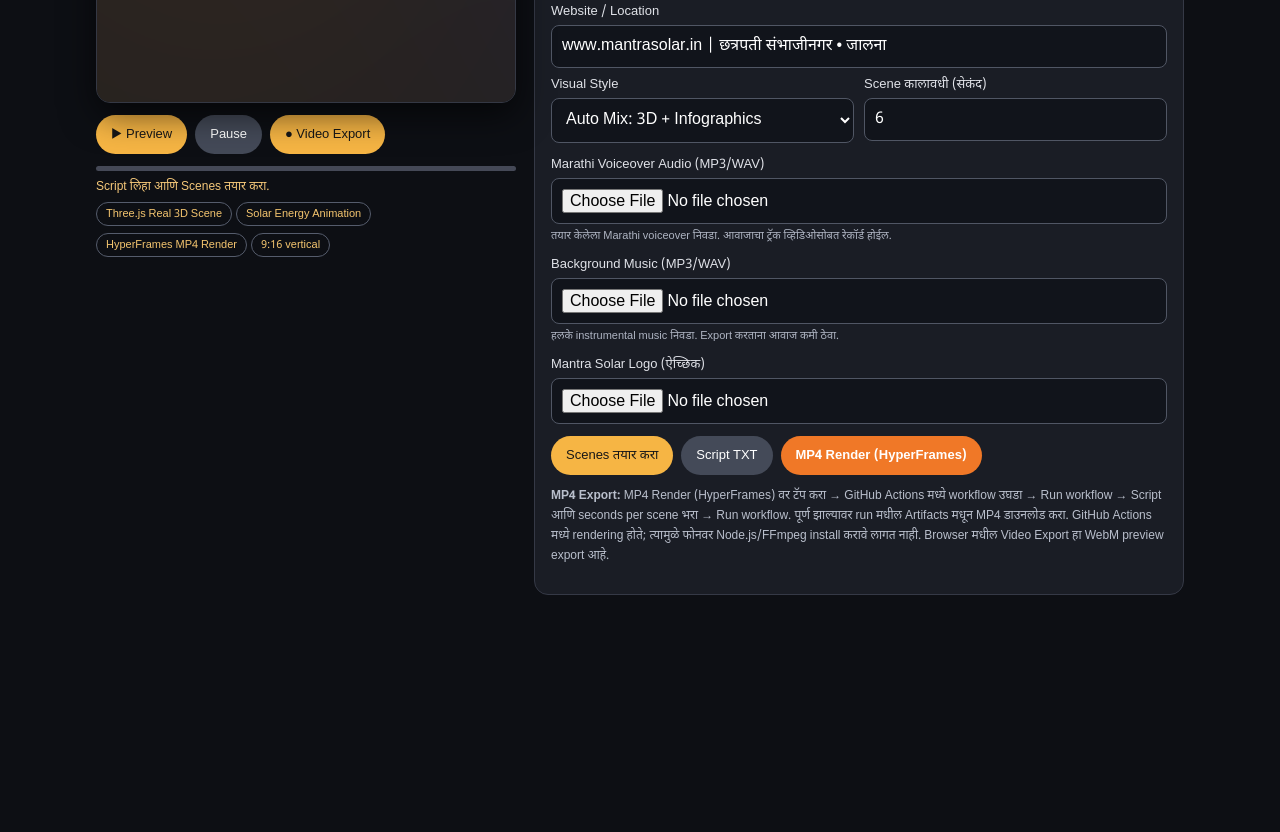
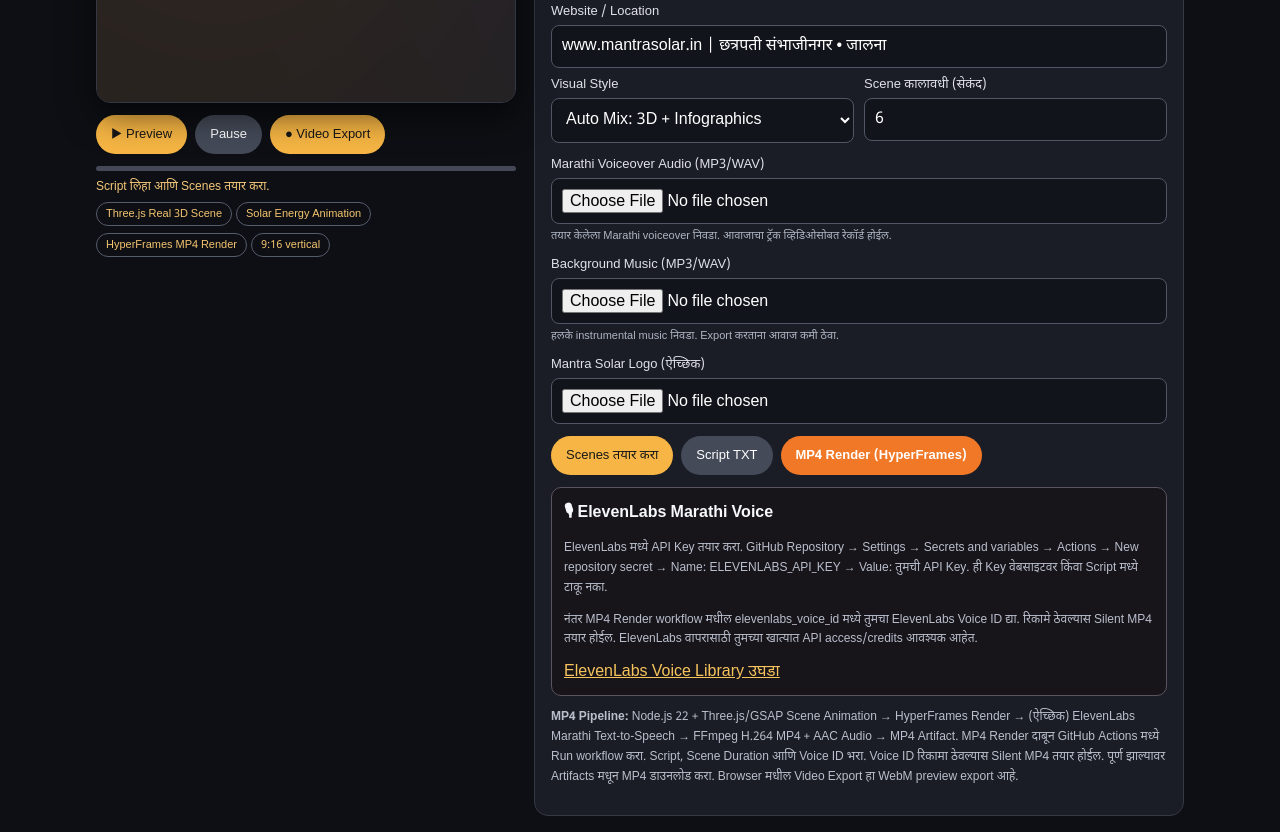
Before and after one commit to vishwajeetmarkad951-debug/Mantra-soalr, a plain HTML site: page video-studio/index.html in a window 1280 px wide. Shown: the part 712-1544 px from the top of the page. Before the commit the page ends 1323 px from the top, so only its background shows below. Drawn offline with nearby package versions, Linux system fonts and the light colour scheme.

Commit message:
Add ElevenLabs setup guide and explain Node FFmpeg MP4 pipeline

```diff
--- a/video-studio/index.html
+++ b/video-studio/index.html
@@ -27,7 +27,8 @@ Mantra Solar कडून मोफत कोटेशन आणि साइट
 <label>Background Music (MP3/WAV)</label><input id="music" type="file" accept="audio/*"><div class="filehint">हलके instrumental music निवडा. Export करताना आवाज कमी ठेवा.</div>
 <label>Mantra Solar Logo (ऐच्छिक)</label><input id="logo" type="file" accept="image/*">
 <div class="btns"><button id="build">Scenes तयार करा</button><button id="downloadScript" class="secondary">Script TXT</button><a href="https://github.com/vishwajeetmarkad951-debug/Mantra-soalr/actions/workflows/render-mantra-solar-mp4.yml" target="_blank" rel="noopener" style="display:inline-block;padding:11px 15px;border-radius:24px;background:#f07827;color:#fff;text-decoration:none;font-size:13px;font-weight:800">MP4 Render (HyperFrames)</a></div>
-<p class="hint"><b>MP4 Export:</b> MP4 Render (HyperFrames) वर टॅप करा → GitHub Actions मध्ये workflow उघडा → Run workflow → Script आणि seconds per scene भरा → Run workflow. पूर्ण झाल्यावर run मधील Artifacts मधून MP4 डाउनलोड करा. GitHub Actions मध्ये rendering होते; त्यामुळे फोनवर Node.js/FFmpeg install करावे लागत नाही. Browser मधील Video Export हा WebM preview export आहे.</p>
+<div class="briefbox"><b>🎙 ElevenLabs Marathi Voice</b><p class="hint">ElevenLabs मध्ये API Key तयार करा. GitHub Repository → Settings → Secrets and variables → Actions → New repository secret → Name: ELEVENLABS_API_KEY → Value: तुमची API Key. ही Key वेबसाइटवर किंवा Script मध्ये टाकू नका.</p><p class="hint">नंतर MP4 Render workflow मधील elevenlabs_voice_id मध्ये तुमचा ElevenLabs Voice ID द्या. रिकामे ठेवल्यास Silent MP4 तयार होईल. ElevenLabs वापरासाठी तुमच्या खात्यात API access/credits आवश्यक आहेत.</p><a href="https://elevenlabs.io/app/voice-library" target="_blank" rel="noopener" style="color:#f6c45d">ElevenLabs Voice Library उघडा</a></div>
+<p class="hint"><b>MP4 Pipeline:</b> Node.js 22 + Three.js/GSAP Scene Animation → HyperFrames Render → (ऐच्छिक) ElevenLabs Marathi Text-to-Speech → FFmpeg H.264 MP4 + AAC Audio → MP4 Artifact. MP4 Render दाबून GitHub Actions मध्ये Run workflow करा. Script, Scene Duration आणि Voice ID भरा. Voice ID रिकामा ठेवल्यास Silent MP4 तयार होईल. पूर्ण झाल्यावर Artifacts मधून MP4 डाउनलोड करा. Browser मधील Video Export हा WebM preview export आहे.</p>
 </section></main>
 <script>
 const c=document.getElementById('canvas'),ctx=c.getContext('2d',{alpha:true}),$=id=>document.getElementById(id);let scenes=[],duration=6,playing=false,started=0,elapsed=0,raf=0,recorder=null,recorded=[],logoImg=null;
```
